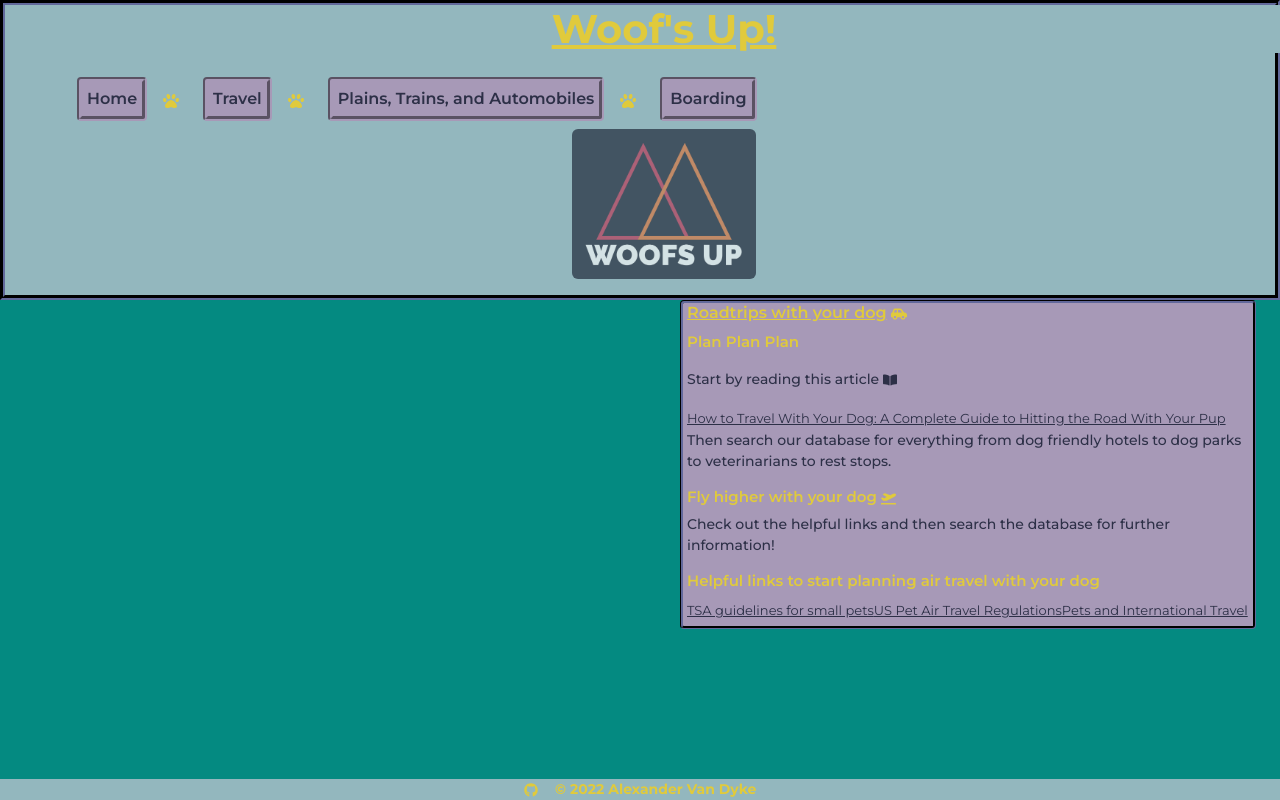
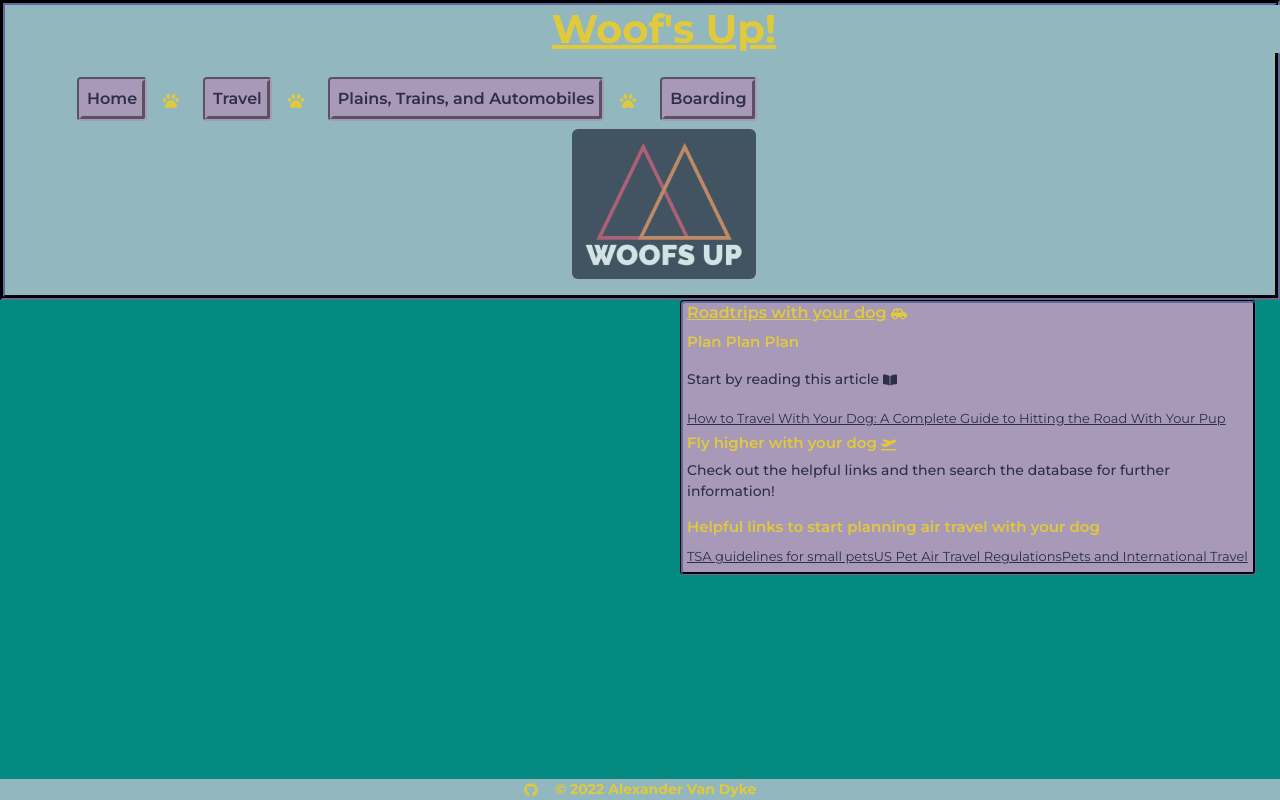
Before and after one commit to AlexandertheGreat491/Woofs_Up, a React (Create React App) app: page /AllTravel in a window 1280 px wide. Built offline with nearby package versions, Linux system fonts and the light colour scheme.

Commit message:
remove p element

```diff
--- a/src/pages/AllTravel.js
+++ b/src/pages/AllTravel.js
@@ -25,10 +25,7 @@ const AllTravel = () => {
         How to Travel With Your Dog: A Complete Guide to Hitting the Road With
         Your Pup
       </a>
-      <p className="ms-1" id="puppy">
-        Then search our database for everything from dog friendly hotels to dog
-        parks to veterinarians to rest stops.
-      </p>
+
       <div className="m-1">
         <h2 id="air">Fly higher with your dog<FaPlaneDeparture className="ms-1"/></h2>
         <p id="airtravel">Check out the helpful links and then search the database for further information!</p>
```
